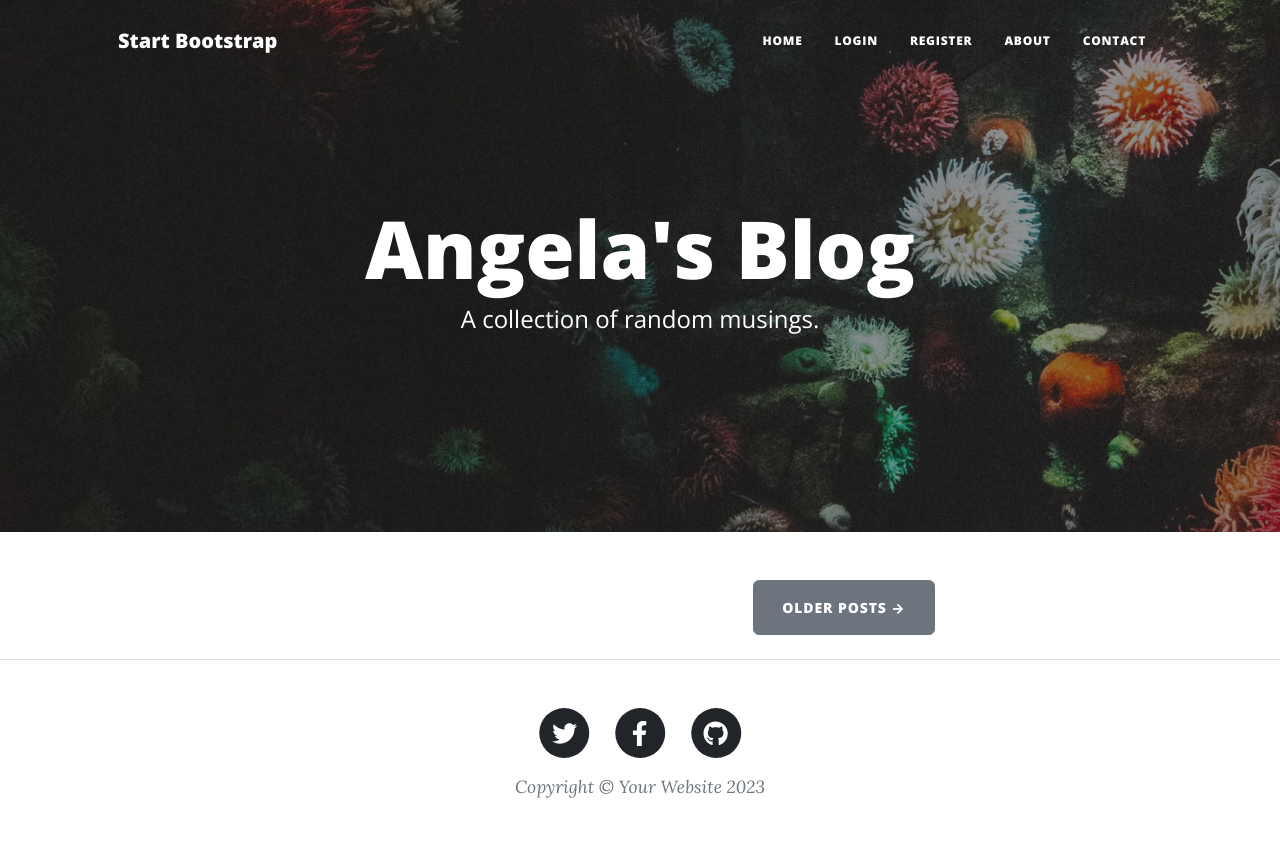
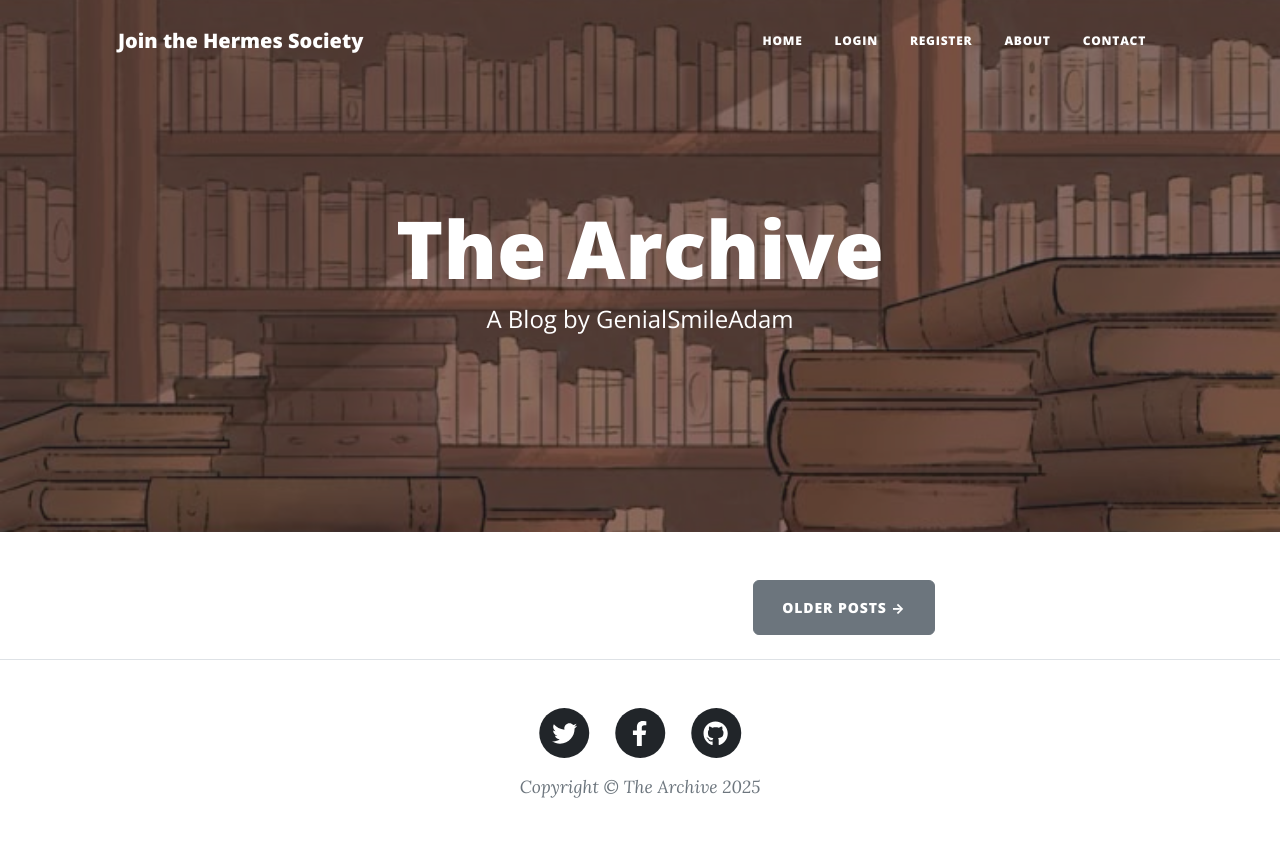
Before and after one commit to GenialSmileAdam/The-Archive-Blog, a Flask app: page / in a window 1280 px wide. Run offline with Flask 3, Linux system fonts and the light colour scheme; data that the repository does not hold is empty; some libraries are stand-ins or nearby versions.

Commit message:
Complete The Archive Theme

```diff
--- a/app.py
+++ b/app.py
@@ -16,18 +16,7 @@ from typing import List
 from forms import CreatePostForm, RegisterForm, LoginForm, CommentForm
 
 
-'''
-Make sure the required packages are installed:
-Open the Terminal in PyCharm (bottom left).
 
-On Windows type:
-python -m pip install -r requirements.txt
-
-On MacOS type:
-pip3 install -r requirements.txt
-
-This will install the packages from the requirements.txt for this project.
-'''
 
 app = Flask(__name__)
 app.config['SECRET_KEY'] = '8BYkEfBA6O6donzWlSihBXox7C0sKR6b'
@@ -307,4 +296,4 @@ def contact():
     return render_template("contact.html")
 
 if __name__ == "__main__":
-    app.run(debug=True, port=5003)
+    app.run(debug=True, port=5001)
--- a/templates/footer.html
+++ b/templates/footer.html
@@ -29,7 +29,7 @@
                               </a>
                           </li>
                       </ul>
-                      <div class="small text-center text-muted fst-italic">Copyright &copy; Your Website 2023</div>
+                      <div class="small text-center text-muted fst-italic">Copyright &copy; The Archive 2025</div>
                   </div>
               </div>
           </div>
--- a/templates/header.html
+++ b/templates/header.html
@@ -8,7 +8,7 @@
     />
     <meta name="description" content="" />
     <meta name="author" content="" />
-    <title>Angela's Blog</title>
+    <title>The Archive</title>
     {% block styles %}
     <!-- Load Bootstrap-Flask CSS here -->
     {{ bootstrap.load_css() }}
@@ -44,7 +44,7 @@
     <!-- Navigation-->
     <nav class="navbar navbar-expand-lg navbar-light" id="mainNav">
       <div class="container px-4 px-lg-5">
-        <a class="navbar-brand" href="/">Start Bootstrap</a>
+        <a class="navbar-brand" href="/">Join the Hermes Society</a>
         <button
           class="navbar-toggler"
           type="button"
--- a/templates/index.html
+++ b/templates/index.html
@@ -3,15 +3,15 @@
 <!-- Page Header-->
 <header
         class="masthead"
-        style="background-image: url('../static/assets/img/home-bg.jpg')"
+        style="background-image: url('../static/assets/img/home-bg.jpeg')"
 >
     <div class="container position-relative px-4 px-lg-5">
         <div class="row gx-4 gx-lg-5 justify-content-center">
             <div class="col-md-10 col-lg-8 col-xl-7">
                 <div class="site-heading">
 
-                    <h1>Angela's Blog</h1>
-                    <span class="subheading">A collection of random musings.</span>
+                    <h1>The Archive</h1>
+                    <span class="subheading">A Blog by GenialSmileAdam</span>
                 </div>
             </div>
         </div>
--- a/templates/login.html
+++ b/templates/login.html
@@ -12,7 +12,7 @@ include "header.html" %}
         <div class="page-heading">
 
           <h1>Log in</h1>
-}
+
           <span class="subheading">Welcome Back!</span>
         </div>
       </div>
```
Also changed, not shown: static/assets/img/home-bg.jpeg (added), static/assets/img/home-bg.jpg (deleted).
